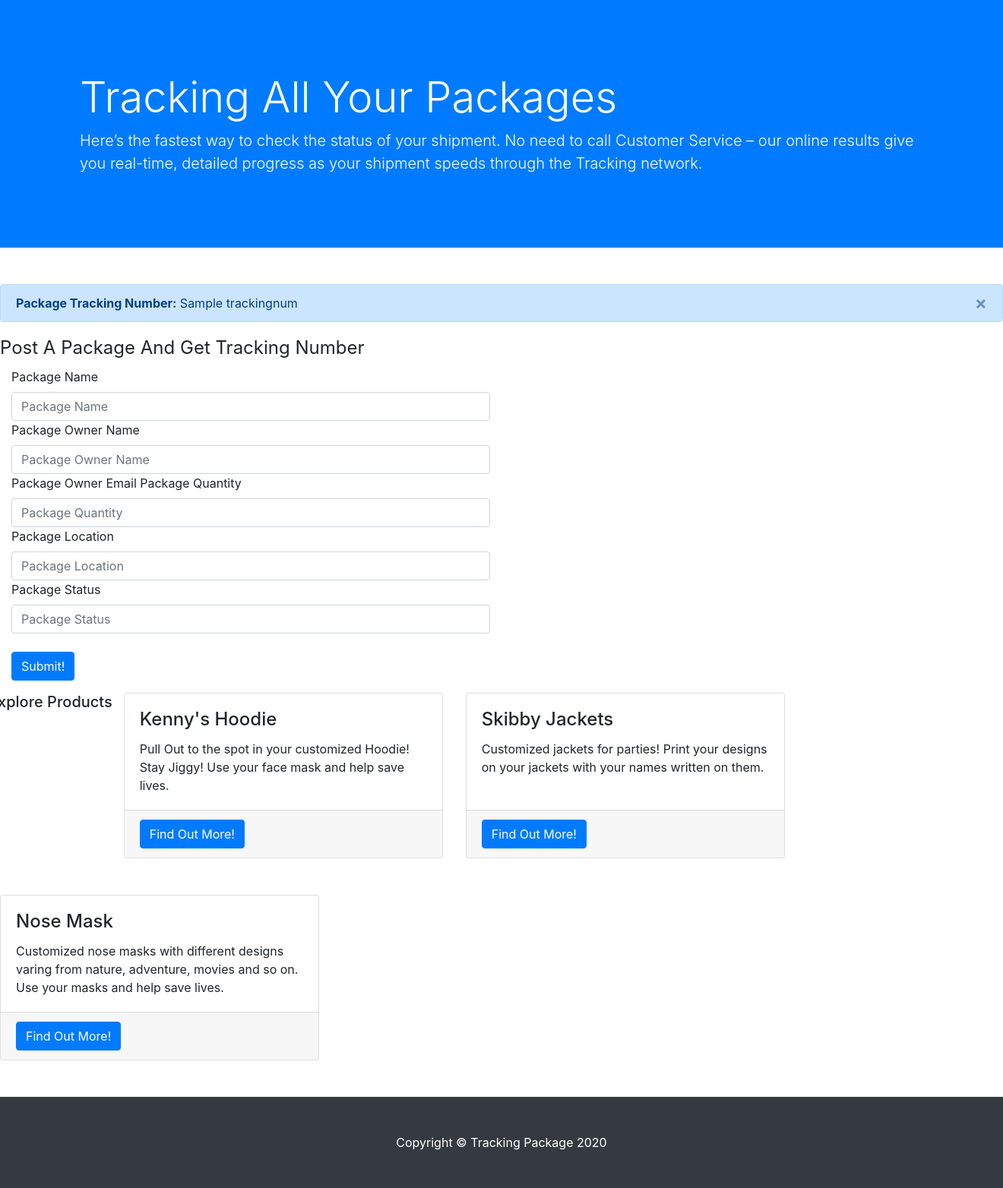
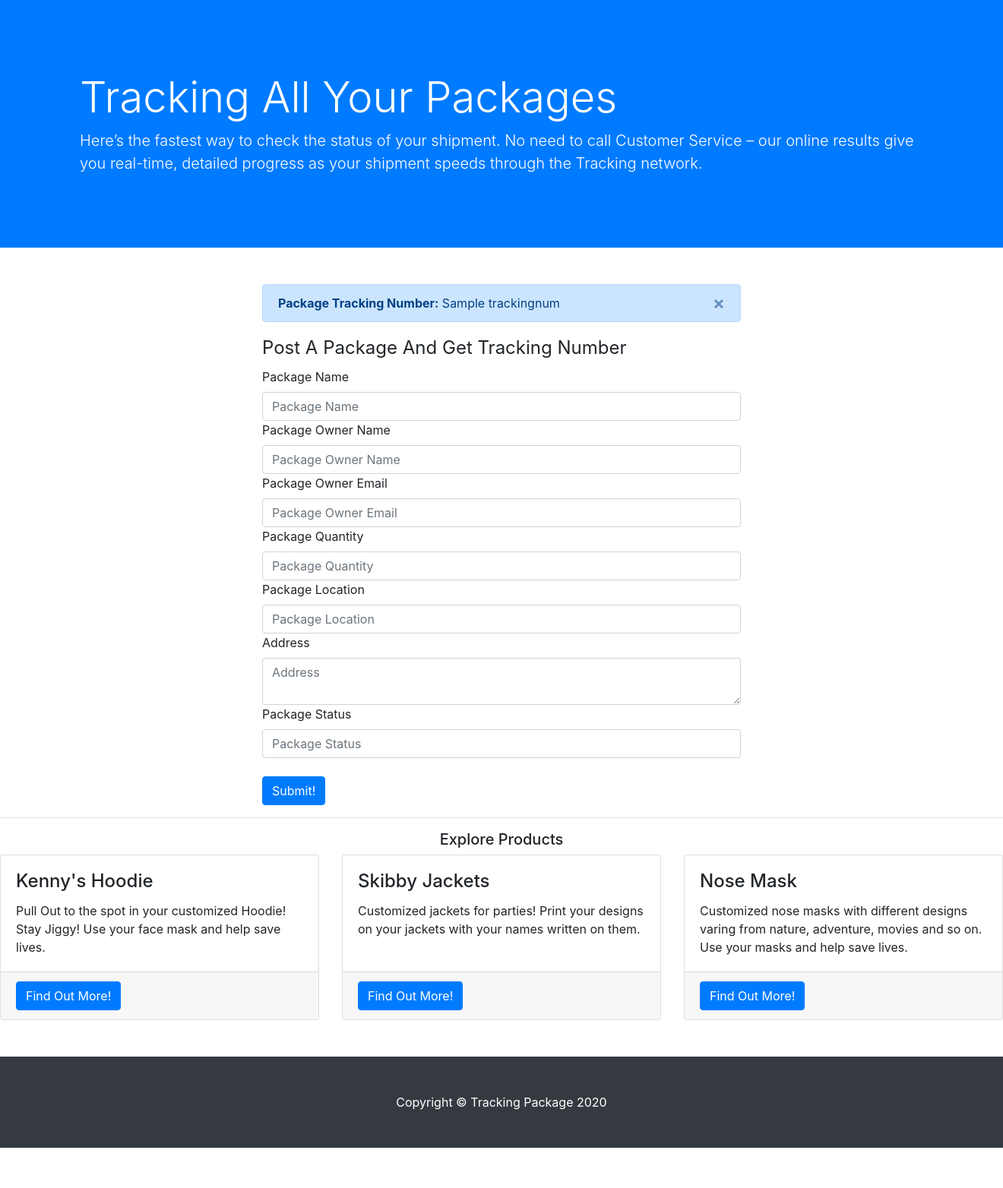
Before and after one commit to Totoola-Kehinde/tracking-system, a Flask app: template templates/post-package.html in a window 1320 px wide; the page is wider, and only the part inside the window is pictured. Shown: the part 57-1621 px from the top of that part at 76% size. After the commit the page ends 1568 px from the top of that part, so only its background shows below. Run offline with Flask 2, Linux system fonts and the light colour scheme; the template is opened without the code that fills it: values that come from a table or form of the project are taken from there, most other values are stand-ins (such as "Sample title", 1, 10 or a date in 2020); some libraries are stand-ins or nearby versions.

Commit message:
as e dey go

```diff
--- a/app.py
+++ b/app.py
@@ -50,12 +50,13 @@ def postpackage():
             quantity = form.quantity.data
             ownername = form.packageownername.data
             owneremail = form.packageowneremail.data
+            address = form.address.data
 
             # Generate Tracking number for product!
             trackingnum = GenerateTrackingNumber.gettracknumber(GenerateTrackingNumber)
 
             # Make Package from package Model
-            singlePackage = package(None, packagename, location, status, quantity, trackingnum, ownername, owneremail)
+            singlePackage = package(None, packagename, location, status, quantity, trackingnum, ownername, owneremail, address)
             # Post Package Details to MongoDB
             packagecontroller.create(singlePackage)
             return render_template('post-package.html', form=form, trackingnum=trackingnum, title=title)
--- a/models/package.py
+++ b/models/package.py
@@ -7,13 +7,13 @@ import datetime
 class package(Model):
     """ Collection Of the Packages """
 
-    def __init__(self, package_id, package, location, status, quantity, trackingnumber, ownername, owneremail):
+    def __init__(self, package_id, package, location, status, quantity, trackingnumber, ownername, owneremail, address):
         if package_id == None:
             self._id = ObjectId()
 
         # Attributting the owner of the package with the Packageowner Model
         # The argument variable for the package owner will also be provided in same form with other imformations
-        self.owner = packageowner(owner_id=None, ownername=ownername, owneremail=owneremail)
+        self.owner = packageowner(packageowner_id=None, ownername=ownername, email=owneremail)
 
         # Package Identification (with owner_id)
         self.package = {
@@ -25,6 +25,7 @@ class package(Model):
             }
         }
         self.location = location
+        self.address = address
         self.status = status
         self.quantity = quantity
         self.progress = 20
--- a/templates/base.html
+++ b/templates/base.html
@@ -63,11 +63,11 @@
   {% block content %}
 
   {% endblock content %}
-
-  <div class="row">
-      <div class="h5 justify-content-center">
+<hr>
+<div class="h5 d-flex justify-content-center">
           Explore Products
       </div>
+  <div class="row">
     <div class="col-md-4 mb-5">
       <div class="card h-100">
         <img class="card-img-top" src="" alt="">
--- a/templates/index.html
+++ b/templates/index.html
@@ -20,7 +20,7 @@
         <h2>Contact Us</h2>
         <hr>
         <address>
-          <strong>Start Bootstrap</strong>
+          <strong>Ultimate Tracking</strong>
           <br>3481 Melrose Place
           <br>Beverly Hills, CA 90210
           <br>
--- a/templates/post-package.html
+++ b/templates/post-package.html
@@ -1,6 +1,8 @@
 {% extends 'base.html' %}
 {% block content %}
-    {% if trackingnum != None %}
+
+    <div class="container col-lg-6">
+      {% if trackingnum != None %}
     <div class="alert alert-primary alert-dismissible fade show" role="alert">
         <button type="button" class="close" data-dismiss="alert" aria-label="Close">
             <span aria-hidden="true">&times;</span>
@@ -10,29 +12,31 @@
     </div>
     {% endif %}
     <!-- Displays Tracking Number -->
-
     <form action="" method="POST">
         <legend>Post A Package And Get Tracking Number</legend>
         {{form.hidden_tag()}}
-        <div class="form-group col-lg-6">
+        <div class="form-group">
 
           <label for="">Package Name</label>
-          {{form.packagename(class='form-control lg-6', placeholder='Package Name')}}
+          {{form.packagename(class='form-control', placeholder='Package Name')}}
 
           <label for="">Package Owner Name</label>
-          {{form.packageownername(class='form-control lg-6', placeholder='Package Owner Name')}}
+          {{form.packageownername(class='form-control', placeholder='Package Owner Name')}}
 
           <label for="">Package Owner Email</label>
-          {{form.packageowernemail(class='form-control lg-6', placeholder='Package Owner Email')}}
+          {{form.packageowneremail(class='form-control', placeholder='Package Owner Email', type='email')}}
 
           <label for="">Package Quantity</label>
-          {{form.quantity(class='form-control lg-6', placeholder='Package Quantity')}}
+          {{form.quantity(class='form-control', placeholder='Package Quantity')}}
 
           <label for="">Package Location</label>
-          {{form.location(class='form-control lg-6', placeholder='Package Location')}}
+          {{form.location(class='form-control', placeholder='Package Location')}}
+
+          <label for="">Address</label>
+          {{form.address(class='form-control', placeholder='Address', row='5')}}
 
           <label for="">Package Status</label>
-          {{form.status(class='form-control lg-6', placeholder='Package Status')}}
+          {{form.status(class='form-control', placeholder='Package Status')}}
           <br>
 
         <div class="form group">
@@ -41,4 +45,5 @@
         </div>
 
     </form>
+    </div>
 {% endblock content %}
--- a/templates/tracking.html
+++ b/templates/tracking.html
@@ -20,7 +20,7 @@
         <h2>Contact Us</h2>
         <hr>
         <address>
-          <strong>Start Bootstrap</strong>
+          <strong>Ultimate Tracking</strong>
           <br>3481 Melrose Place
           <br>Beverly Hills, CA 90210
           <br>
@@ -46,6 +46,8 @@
         <div class="progress">
           <div class="progress-bar progress-bar-striped" role="progressbar" id="progress" style="width: {{package.progress}}%;" aria-valuemin="0" aria-valuemax="100">{{package.location}}</div>
         </div> <!-- Progress And Location -->
+        <br>
+
         <div class="alert alert-warning alert-dismissible fade show" role="alert">
           <button type="button" class="close" data-dismiss="alert" aria-label="Close">
             <span aria-hidden="true">&times;</span>
@@ -64,7 +66,7 @@
         </div>
       <div class="card">
         <div class="card-body">
-          <h4 class="card-title">Package: {{package.package}}</h4>
+          <h4 class="card-title">Item: {{package.package}}</h4>
           <p class="card-text">Tracking Number: {{package.trackingnumber}}</p>
         </div>
         <ul class="list-group list-group-flush">
--- a/views/packageform.py
+++ b/views/packageform.py
@@ -1,5 +1,5 @@
 from flask_wtf import FlaskForm
-from wtforms import StringField, SubmitField, IntegerField
+from wtforms import StringField, SubmitField, IntegerField, TextAreaField
 from wtforms.validators import data_required
 
 class packageForm(FlaskForm):
@@ -9,4 +9,5 @@ class packageForm(FlaskForm):
     quantity = IntegerField("Package Quantity", [data_required()])
     location = StringField("Current Location", [data_required()])
     status = StringField("Package Status", [data_required()])
+    address = TextAreaField("Address", [data_required()])
     submit = SubmitField("Submit!")
```
